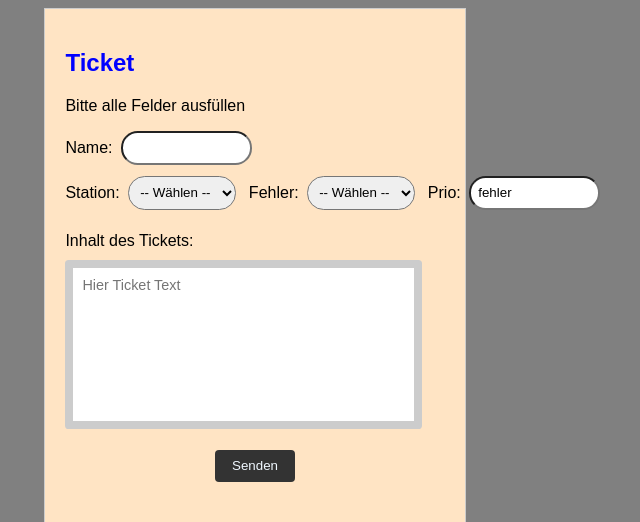
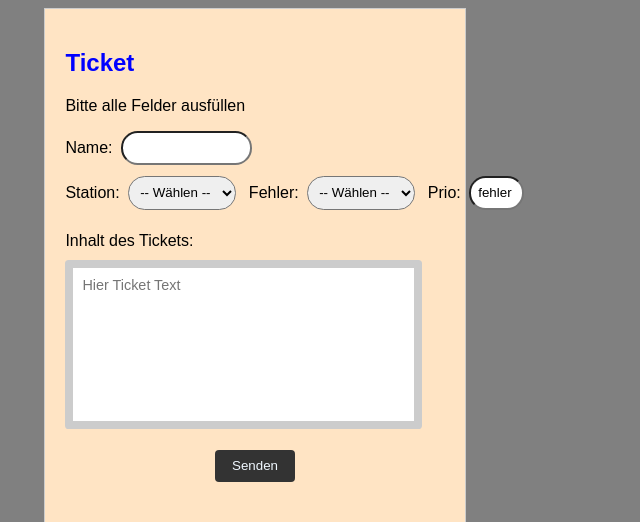
Before and after one commit to Team-Komatoes/Ticketsystem_Komatoes, a Flask app: page / in a window 1280 px wide. Shown: the top 522 px of the page, without its empty margins (385-1025 px from the left). Run offline with Flask 3, Linux system fonts and the light colour scheme; data that the repository does not hold is empty.

Commit message:
readonly angepasst

```diff
--- a/Frontend/app.py
+++ b/Frontend/app.py
@@ -82,7 +82,7 @@ def submit():
     station_id = request.form["station"]
     fehler_id = request.form["fehler"]
     ticket_inhalt = request.form["ticketfeld"]
-    #prio_ = request.form["prio"]
+
 
     try:
         conn = get_db_connection()
--- a/Frontend/static/styles.css
+++ b/Frontend/static/styles.css
@@ -107,6 +107,10 @@ select {
     margin-top: 0.625em;
   }
 
+.readonly {
+width: 2.75em;
+ }
+
  /*  body {
     font-family: Arial, sans-serif;
   } */
--- a/Frontend/templates/index.html
+++ b/Frontend/templates/index.html
@@ -38,8 +38,9 @@
                                 }}</option>
                             {% endfor %}
                         </select>
-                            <label for="prio">Prio:</label>
-                            <input type="text" id="prio" name="prio" value="fehler" readonly><br><br>
+
+                        <label for="prio">Prio:</label>
+                            <input class="readonly" type="text" id="prio" name="prio" value="fehler" readonly><br><br>
 
                     </div>
                     <div class="Textfeld">
```
